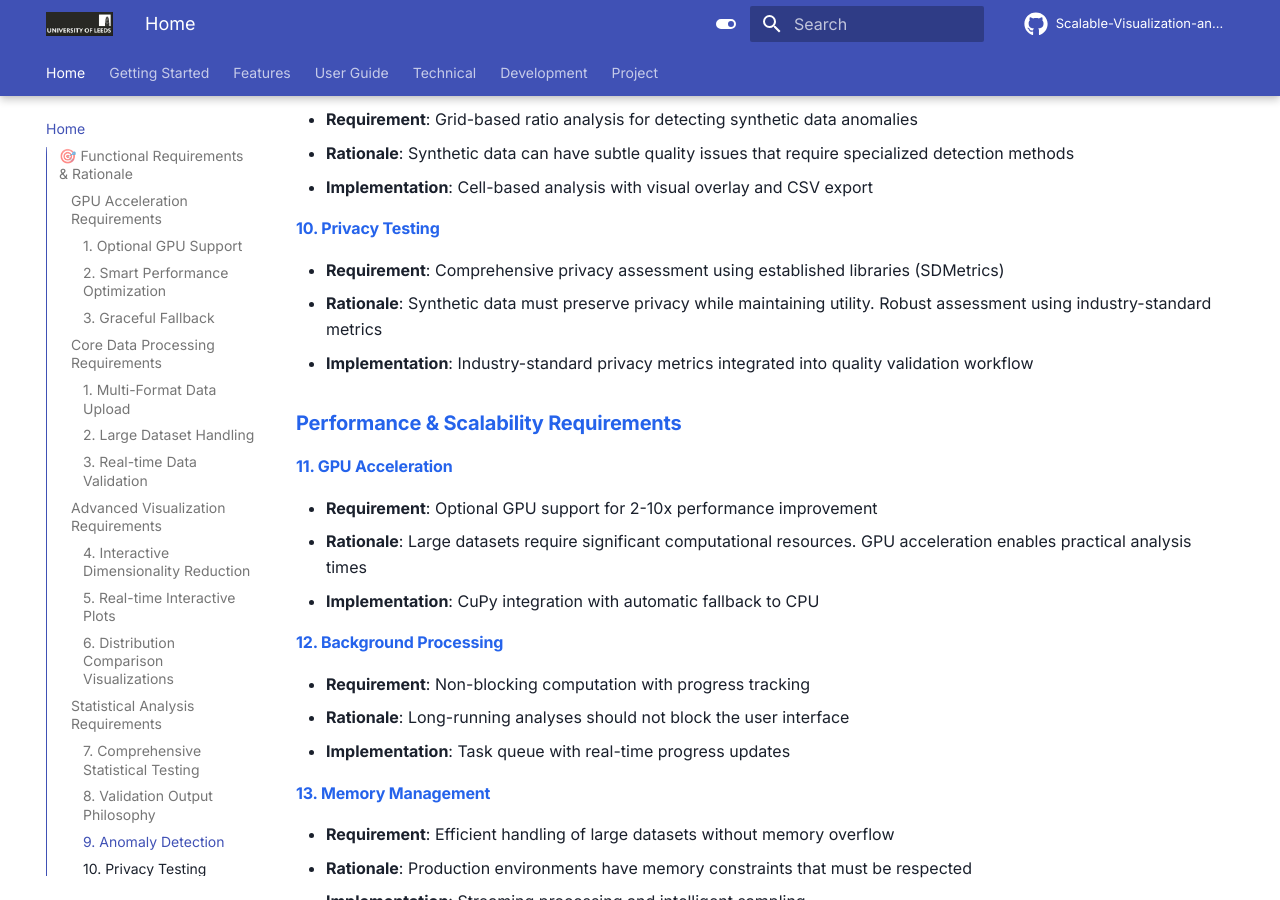
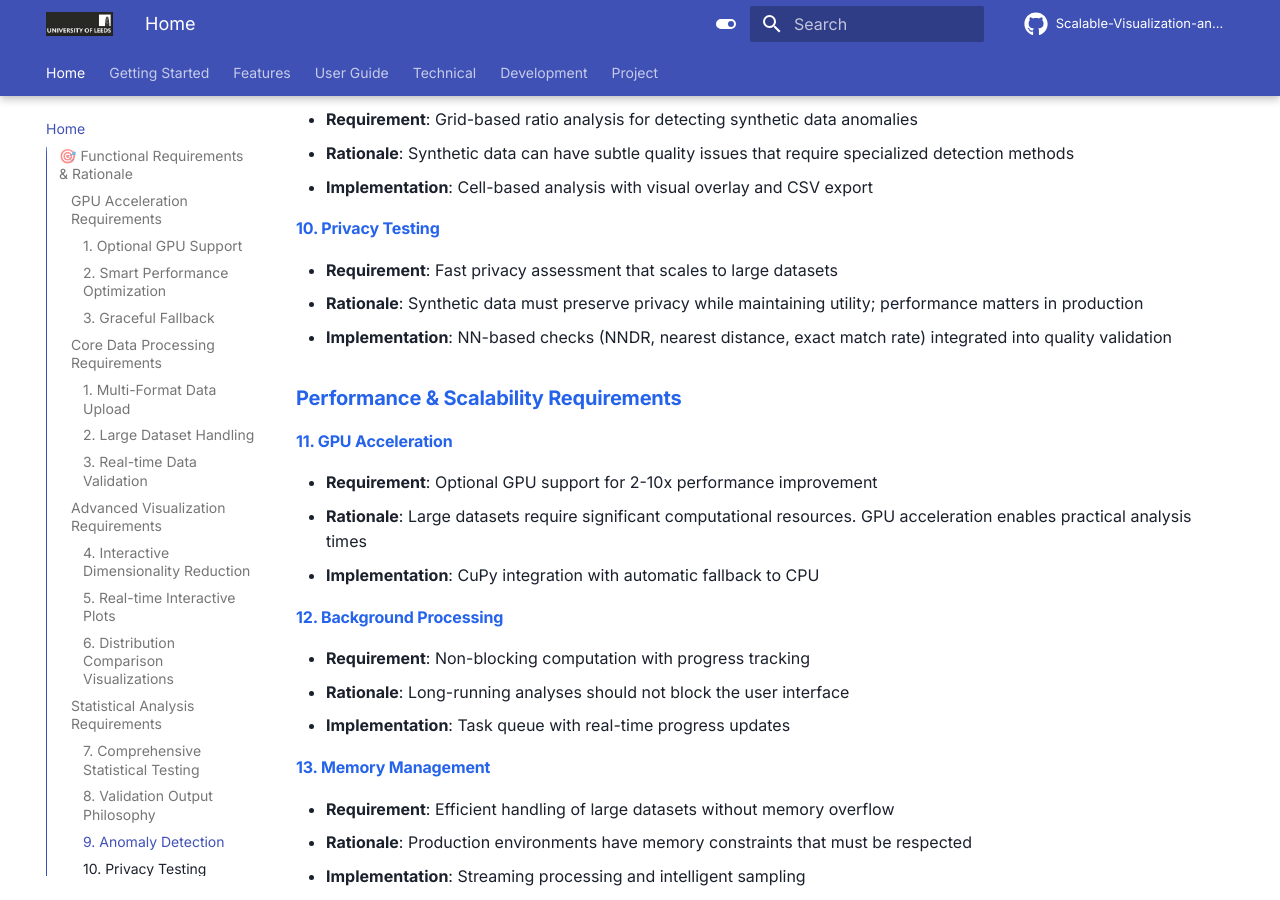
Before and after one commit to llqsee/SynAccess, an MkDocs documentation site: the page built from docs/docs/index.md, in a window 1280 px wide and 900 px high, scrolled down 2360 px. Built offline with MkDocs 1.6.1 and Material for MkDocs 9.7.7, drawn with Linux system fonts in a browser that asks for light colours; comment, search, counter and statistics services are not loaded.

Commit message:
docs: update all privacy docs to fast NN-based tests; remove SDMetrics mentions

```diff
--- a/docs/docs/index.md
+++ b/docs/docs/index.md
@@ -75,9 +75,9 @@
 - **Implementation**: Cell-based analysis with visual overlay and CSV export
 
 #### **10. Privacy Testing**
-- **Requirement**: Comprehensive privacy assessment using established libraries (SDMetrics)
-- **Rationale**: Synthetic data must preserve privacy while maintaining utility. Robust assessment using industry-standard metrics
-- **Implementation**: Industry-standard privacy metrics integrated into quality validation workflow
+- **Requirement**: Fast privacy assessment that scales to large datasets
+- **Rationale**: Synthetic data must preserve privacy while maintaining utility; performance matters in production
+- **Implementation**: NN-based checks (NNDR, nearest distance, exact match rate) integrated into quality validation
 
 ### **Performance & Scalability Requirements**
 
```
Also changed, not shown: docs/docs/features/privacy-testing.md (+0 -2 lines), docs/docs/technical/multivariate-statistical-tests.md (+1 -1 lines).
